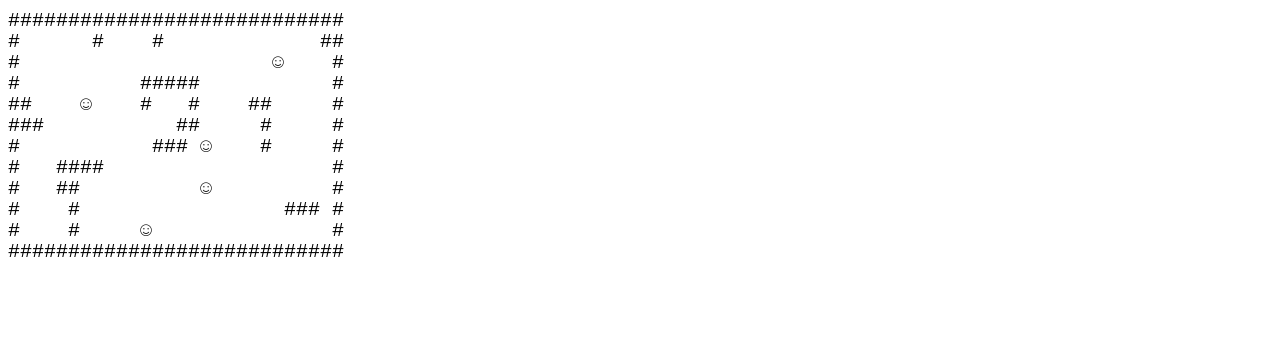
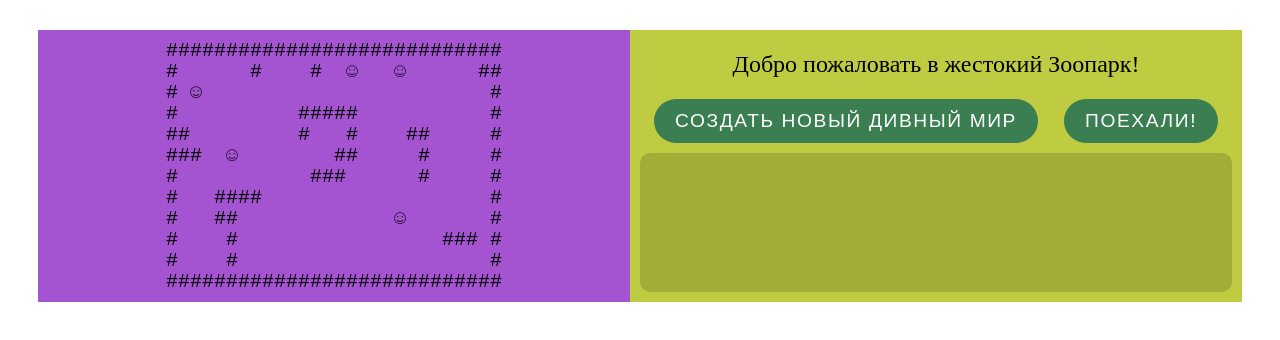
Before and after one commit to AnastasiaLL/new-private-repo, a plain HTML site: page index.html in a window 1280 px wide. Drawn offline with Linux system fonts and the light colour scheme.

Commit message:
feat: add buttons

```diff
--- a/e-life.js
+++ b/e-life.js
@@ -2,9 +2,14 @@ const iterations = 50;
 const iterationInterval = 100;
 const planWidth = 28;
 const planHeight = 12;
+let BraveNewWorld;
+let gameTimer;
+
+const worldContainer = document.querySelector('.world');
 
 
-let plan = ["############################",
+let template =
+            ["############################",
             `#      #    #             ##`,
             "#                          #",
             "#          #####           #",
@@ -18,6 +23,7 @@ let plan = ["############################",
             "############################"];
 
 
+let plan;
 // let plan = ["🌵🌵🌵🌵🌵🌵🌵🌵🌵🌵🌵🌵🌵🌵",
 //             `🌵🏵🏵🏵🌵⚰⚰⚰⚰⚰⚰🌵🌵🌵`,
 //             "🌵                         🌵",
@@ -81,12 +87,7 @@ class World {
     constructor (){
         this.animals = [];
     }
-    // createAnimals(population){
-    //     for (let i = 0; i <= population; i+=1){
-    //         let newAnimal = new Animal;
-    //         this.animals.push(newAnimal);
-    //     }
-    // }
+
     createAnimals(animalClass, population){
         for (let i = 0; i < population; i+=1){
             let newAnimal = new animalClass;
@@ -103,18 +104,12 @@ class World {
         plan[unit.y] = plan[unit.y].slice(0, unit.x) + `${icon}` + plan[unit.y].slice(unit.x+1);
     }
 
-    // redrawPosition (animal){
-    //     _drowUnit(animal, ' ');
-    //     animal.move()
-    //     _drowUnit(animal, animal.icon);
-    // }
-
     view(){
-        document.body.innerText = '';
+        worldContainer.innerText = '';
         for (let i = 0; i < plan.length; i+=1){
             let chunk = document.createElement('pre');
             chunk.innerText = plan[i];
-            document.body.append(chunk);
+            worldContainer.append(chunk);
         }
     }
 
@@ -122,8 +117,15 @@ class World {
         this.animals.forEach( animal => {
             this._drowUnit(animal, ' ');         //удаляем с карты животное которое будет что-то делать
             animal.randomAct();
-            this._drowUnit(animal, animal.icon); //возврвщаем на карту животное которое будет что-то делать
+            this._drowUnit(animal, animal.icon); //возврвщаем на карту животное которое с учетом совершенного действия
         })
+
+        for (let i=0; i < this.animals.length; i++){
+            if (!this.animals[i].isAlive()) {
+                this._drowUnit(this.animals[i], ' ');
+                this.animals.splice(i,1)
+            };
+        }
     }
 
 }
@@ -136,6 +138,9 @@ class Animal {
         this.x = null;
         this.icon = '☺';
         this.directions = [];
+        this.name = null;
+        this.health = 100;
+        this.stamina = 100;
     }
     born(){
         do {
@@ -144,20 +149,24 @@ class Animal {
         }
         while( plan[this.y][this.x] !== ' ' )
     }
-    move (){
+    randomMove (){
         let randomDirection = randomNumber(0, this.directions.length-1);
-
         let vector = this.directions[randomDirection];
-
+        this.move(vector)
+    }
+    move (vector){
         this.y += vector[0]
         this.x += vector[1]
+
+        this.health-=10;
+        this.stamina-=10;
     }
-    look (){
+    lookingFor (aim){
         this.directions = [];
         for (let i= -1; i <=1; i+=1){
             for (let j= -1; j <=1; j+=1){
                 if (!(i == 0 && j ==0)) {   //пропустить свою текущую позицию
-                   if ( plan[this.y+i][this.x+j] === ' '){
+                   if ( plan[this.y+i][this.x+j] === aim){
                     this.directions.push([i, j]) //добавить в массив свободных направлений
                    }
                 }
@@ -165,22 +174,19 @@ class Animal {
         }
     }
     randomAct(){
-
-        this.look()
-        this.move()
+        this.lookingFor(' ')
+        this.randomMove()
+    }
+    sleep(){
+        this.health-=10;
+        this.stamina+=10;
+        if (this.stamina >100) this.stamina = 100;
+    }
+    isAlive(){
+      return  (this.health > 0)
     }
 }
 
-
-// function redrawPosition (animal){
-//     drowUnit(animal, ' ');
-//     animal.move()
-//     drowUnit(animal, animal.icon);
-// }
-
-// function drowUnit (unit, icon){
-//     plan[unit.y] = plan[unit.y].slice(0, unit.x) + `${icon}` + plan[unit.y].slice(unit.x+1);
-// }
 
 function randomNumber(min, max) {
     let rand = min + Math.random() * (max + 1 - min);
@@ -188,38 +194,35 @@ function randomNumber(min, max) {
 }
 
 
-// function View(){
-//     document.body.innerText = '';
-//     for (let i = 0; i < plan.length; i+=1){
-//         let chunk = document.createElement('pre');
-//         chunk.innerText = plan[i];
-//         document.body.append(chunk);
-//     }
-// }
+function createGame(){
+    plan = 0;
+    plan = template.slice();
+    BraveNewWorld = new World;
+    BraveNewWorld.createAnimals(Animal, 5);
+    BraveNewWorld.renderAnimals();
+    BraveNewWorld.view();
 
-
-// let Vasya = new Animal;
-// Vasya.born();
-// drowUnit(Vasya, Vasya.icon)
-// View();
-// function update(){
-//     Vasya.look();
-//     redrawPosition (Vasya);
-//     View();
-// }
-const BraveNewWorld = new World;
-BraveNewWorld.createAnimals(Animal, 5);
-BraveNewWorld.renderAnimals();
-BraveNewWorld.view();
+}
 
 function update(){
     BraveNewWorld.act();
     BraveNewWorld.view();
+    if (BraveNewWorld.animals.length == 0) clearInterval(gameTimer)
 }
 
 
-// повторить с интервалом 1 секунды
-let timerId = setInterval(() => update(), iterationInterval);
+function startGame () {
+    // повторить с интервалом 1 секунды
+    gameTimer = setInterval(() => update(), iterationInterval);
 
-// остановить вывод через 3 секунд
-setTimeout(() => { clearInterval(timerId) }, iterations*iterationInterval);
+    // остановить вывод через 3 секунд
+    setTimeout(() => { clearInterval(gameTimer) }, iterations*iterationInterval);
+}
+
+
+
+document.querySelector('.button-go').addEventListener('click', startGame);
+document.querySelector('.button-create').addEventListener('click', createGame);
+
+
+createGame()
--- a/index.html
+++ b/index.html
@@ -9,6 +9,22 @@
 
 </head>
 <body>
+    <div class="wrapper">
+        <div class="world"></div>
+        <div class="world-info">
+            <p>Добро пожаловать в жестокий Зоопарк!</p>
+            <button class="button-create button primary-button">Создать новый дивный мир</button>
+            <button class="button-go button primary-button">Поехали!</button>
+            <div class="description">
+
+            </div>
+        </div>
+    </div>
+
+
+
+
+
 
     <script src="e-life.js"></script>
 </body>
--- a/style.css
+++ b/style.css
@@ -2,3 +2,61 @@ body {
    font-size: x-large;
     line-height: 1px;
 }
+
+.wrapper{
+    display: flex;
+    margin: 30px;
+}
+
+.world{
+    width: 50%;
+    background-color:rgb(164 84 209);
+    text-align: center;
+}
+.world-info {
+    width: 50%;
+    background-color: rgb(191 204 65);
+    padding: 10px;
+    text-align: center;
+}
+
+.description{
+    width: 100%;
+    height: 139px;
+    border-radius: 10px;
+    background-color: rgb(162 173 55);
+}
+
+
+
+
+/* ================button================ */
+
+.button {
+    margin: 10px;
+
+    outline: none;
+    border-radius: 50rem;
+    transition-property: background-color, color;
+    transition-duration: .3s;
+    border: 1px solid transparent;
+    text-align: center;
+    padding: 10px 20px 10px;
+    font-size: 1.2rem;
+    letter-spacing: 0.1rem;
+    max-height: 4.2rem;
+    min-width: 9rem;
+    text-transform: uppercase;
+}
+
+.primary-button {
+    color: #FFFFFF;
+    background-color: #3a7e52;
+}
+
+.primary-button:hover {
+    color: #FFFFFF;
+    background-color: #0e4421;
+    box-shadow: inset 0 0 0 1px #0e4421;
+    cursor: pointer;
+}
```
Also changed, not shown: 5e1c1a4dfe039c687f18a38a735bb4.png (added).
